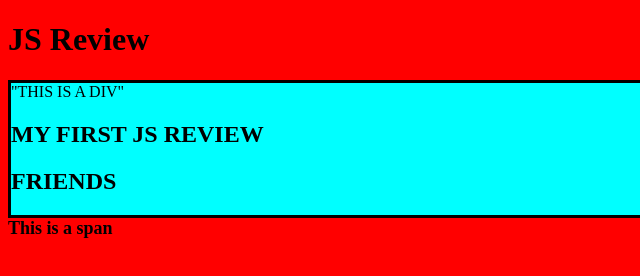
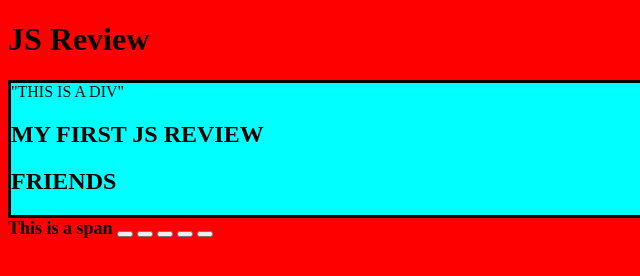
Before and after one commit to kinawy/js-review, a plain HTML site: page index.html in a window 1280 px wide. Shown: the full height of the page, 0-640 px from the left. Drawn offline with Linux system fonts and the light colour scheme.

Commit message:
[HTML] adds readme for html, also 5 buttons and a span

```diff
--- a/index.html
+++ b/index.html
@@ -12,6 +12,11 @@
         "this is a div"
     </div>
     <span>This is a span</span>
+    <button type="reset"></button>
+    <button type="reset"></button>
+    <button type="reset"></button>
+    <button type="reset"></button>
+    <button type="reset"></button>
     <script src="app.js"></script>
     <script src="problems.js"></script>
 </body>
--- a/problems.js
+++ b/problems.js
@@ -147,7 +147,7 @@ function wordYeller (sentence) {
         let wordLength = word.length - 1;
         // Creating a variable that stores the last character for us
         let lastCharacter = word[wordLength];
-        console.log(lastCharacter);
+
 
         // Write a condition that checks against applicable punctuation, if the last character doesnt equal it, it pushes it in to the new array, otherwise if it doesn't it pushes it in with the exclamation point
         if (lastCharacter === '!' || lastCharacter === '.' || lastCharacter === ',' || lastCharacter === '?' || lastCharacter === ':') {
```
Also changed, not shown: 1 other file.
